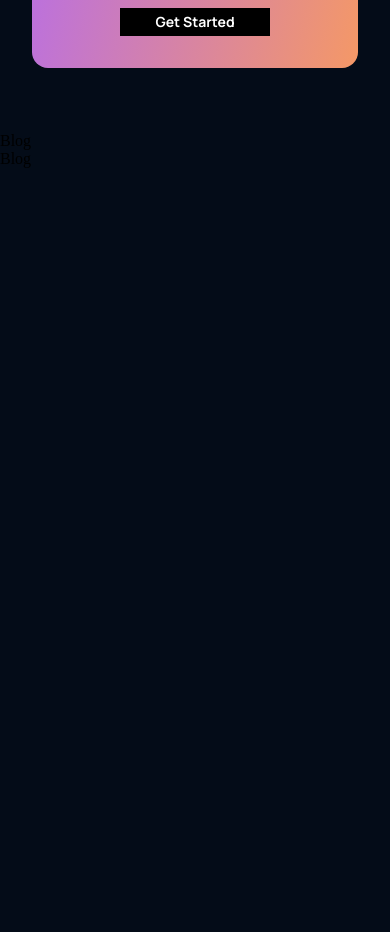
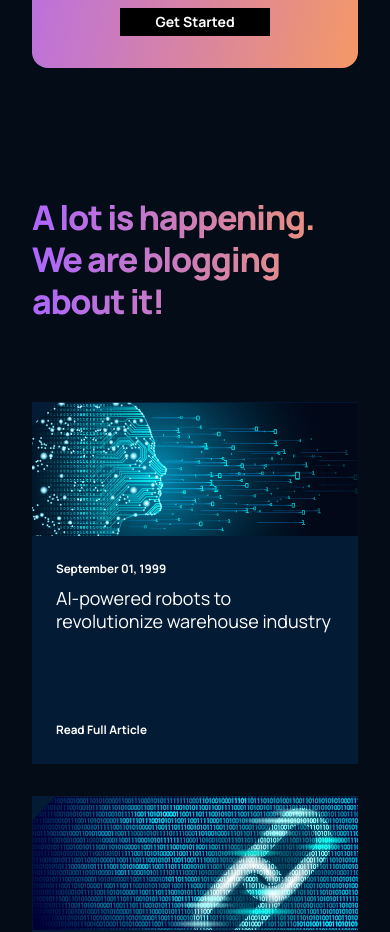
Before and after one commit to lcmpbll/react-product-site, a React (Create React App) app: page / in a window 390 px wide. Shown: the part 4620-5552 px from the top of the page. Before the commit the page ends 4788 px from the top, so only its background shows below. Built offline with nearby package versions, Linux system fonts and the light colour scheme.

Commit message:
Add blog section

```diff
--- a/src/containers/blog/index.css
+++ b/src/containers/blog/index.css
@@ -0,0 +1,91 @@
+.gpt3__blog {
+  display: flex;
+  flex-direction: column;
+
+}
+
+.gpt3__blog-heading {
+  width: 100%;
+  text-align: left;
+  margin-bottom: 5rem;
+}
+
+.gpt3__blog-heading h1{
+  font-family: var(--font-family);
+  font-weight: 800;
+  font-size: 62px;
+  line-height: 75px;
+  letter-spacing: -0.04em;
+}
+
+.gpt3__blog-container {
+  display: flex;
+  flex-direction: row;
+
+}
+
+.gpt3__blog-container_groupA {
+  flex: 0.75;
+  margin-right: 2rem;
+
+}
+
+.gpt3__blog-container_groupB {
+  flex: 1;
+  display: grid;
+  grid-template-columns: repeat(2, 1fr);
+  grid-gap: 2rem;
+}
+
+@media screen and (max-width: 990px) {
+  .gpt3__blog-container {
+    flex-direction: column-reverse;
+
+  }
+
+  .gpt3__blog-container_groupA {
+    margin: 2rem 0;
+
+  }
+
+  .gpt3__blog-container_groupA .gpt3__blog-container_article {
+    width: 48%;
+  }
+  .gpt3__blog-container_groupA .gpt3__blog-container img {
+    height: 250px;
+  }
+
+}
+
+@media screen and (max-width: 700px) {
+  .gpt3__blog-container {
+    flex-direction: column-reverse;
+
+  }
+
+  .gpt3__blog-container_groupB {
+    grid-template-columns: repeat(1, 1fr);
+
+  }
+
+  .gpt3__blog-container_groupA .gpt3__blog-container_article{
+    width: 100%;
+
+  }
+
+  .gpt3__blog-heading h1 {
+    font-size: 46px;
+    line-height: 52px;
+  }
+
+}
+
+@media screen and (max-width: 550px) {
+
+
+  .gpt3__blog-heading h1 {
+    font-size: 34px;
+    line-height: 42px;
+  }
+
+}
--- a/src/containers/blog/index.jsx
+++ b/src/containers/blog/index.jsx
@@ -1,12 +1,27 @@
-import React from 'react'
-import './index.css'
+import React from 'react';
+import Article from '../../components/article';
+import './index.css';
+import {blog01, blog02, blog03, blog04, blog05} from './imports';
 
 const Blog = () => {
   return (
-    <div>
-      Blog
+    <div className='gpt3__blog section__padding' id='blog'>
+      <div className='gpt3__blog-heading'>
+        <h1 className='gradient__text'>A lot is happening. We are blogging about it!</h1>
+      </div>
+      <div className='gpt3__blog-container'>
+        <div className='gpt3__blog-container_groupA'>
+          <Article imgUrl={blog01} date="September 01, 3030" title='AI technology used to improve weather forecasting accuracy' imgAlt="Meteorological data being analyzed by AI to improve weather forecasts"/>
+        </div>
+        <div className='gpt3__blog-container_groupB'>
+          <Article imgUrl={blog02} date="September 01, 1999" title='AI-powered robots to revolutionize warehouse industry' imgAlt='AI-powered robots working in a warehouse'/>
+          <Article imgUrl={blog03} date="September 01, 2099" title="New AI system can detect early signs of Alzheimer's disease" imgAlt="Brain scan showing early signs of Alzheimer's detected by AI"/>
+          <Article imgUrl={blog04} date="September 01, 1899" title='Google AI tool can design computer chips faster than humans' imgAlt="Computer chip design process being optimized by Google's AI tool"/>
+          <Article imgUrl={blog05} date="September 01, 1909" title='Experts predict AI will transform healthcare and education by the year 2000' imgAlt="Doctors consulting with an AI-powered healthcare system"/>
+        </div>
+      </div>
     </div>
-  )
+  );
 }
 
-export default Blog
+export default Blog;
```
